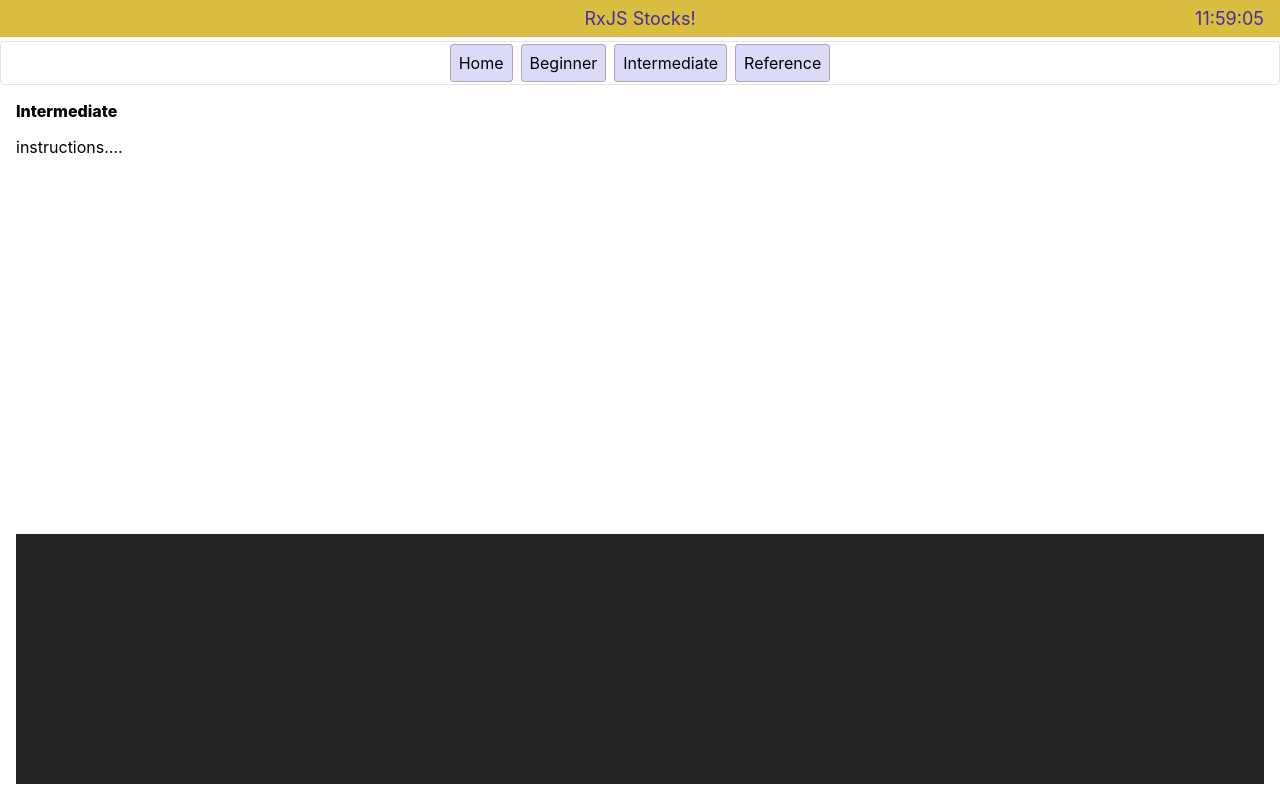
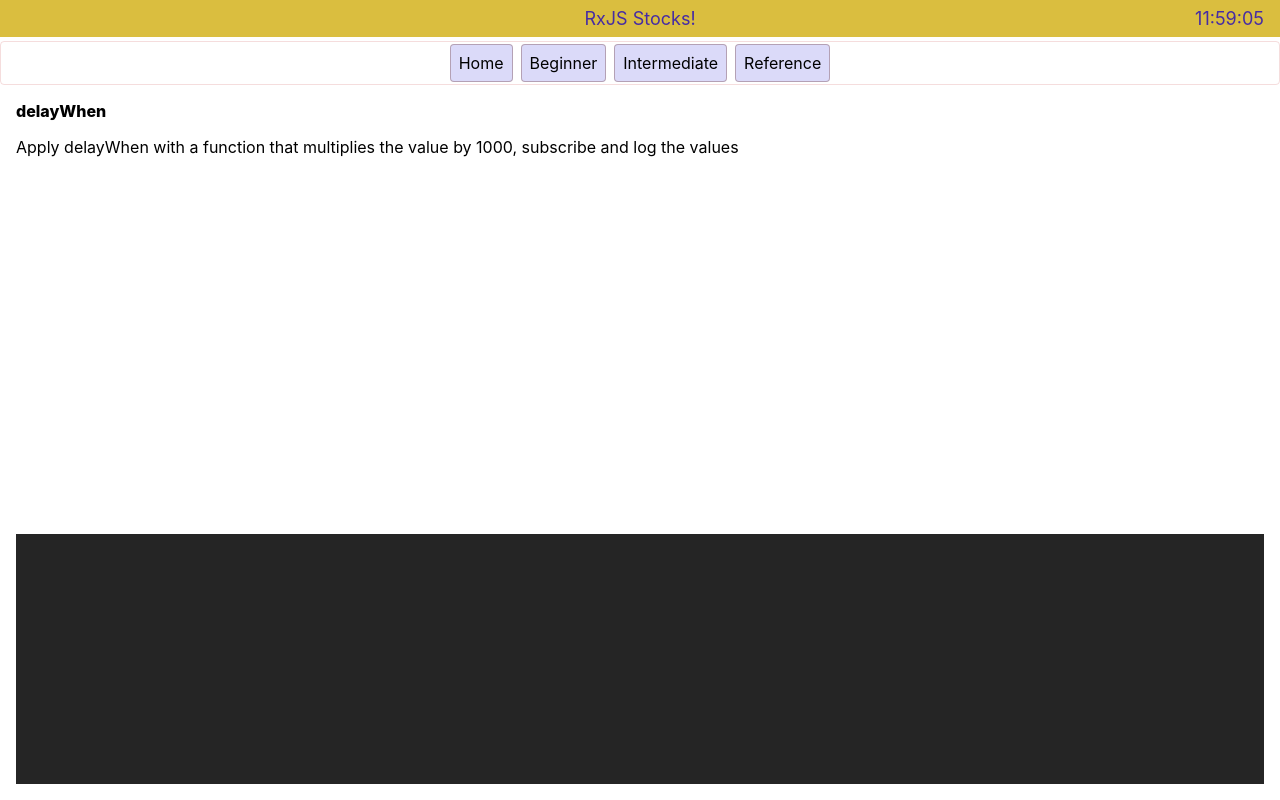
Before and after one commit to HamidMirghafoori/rxjs-stocks-tutorial, an Angular app: page /intermediate in a window 1280 px wide. Built offline with nearby package versions, Linux system fonts and the light colour scheme.

Commit message:
question

```diff
--- a/src/app/components/intermediate-level/intermediate-level.component.html
+++ b/src/app/components/intermediate-level/intermediate-level.component.html
@@ -1,3 +1,6 @@
-<div class="title">Intermediate</div>
-<div class="info">instructions....</div>
+<div class="title">delayWhen</div>
+<div class="info">
+  Apply delayWhen with a function that multiplies the value by 1000, subscribe
+  and log the values
+</div>
 <app-terminal></app-terminal>
--- a/src/app/components/intermediate-level/intermediate-level.component.ts
+++ b/src/app/components/intermediate-level/intermediate-level.component.ts
@@ -1,5 +1,6 @@
 import { Component, OnInit } from '@angular/core';
 import { FormsModule } from '@angular/forms';
+import { of } from 'rxjs';
 import { LogService } from '../../services';
 import { TerminalComponent } from '../terminal/terminal.component';
 
@@ -15,5 +16,14 @@
 
   public ngOnInit(): void {
     this.log.clearLogs();
+    this.delayWhen();
+  }
+
+  private delayWhen() {
+    const source$ = of(1, 2, 3);
+    /**
+     * Apply delayWhen with a function that multiplies the value by 1000, subscribe and log the values
+     */
+
   }
 }
```
